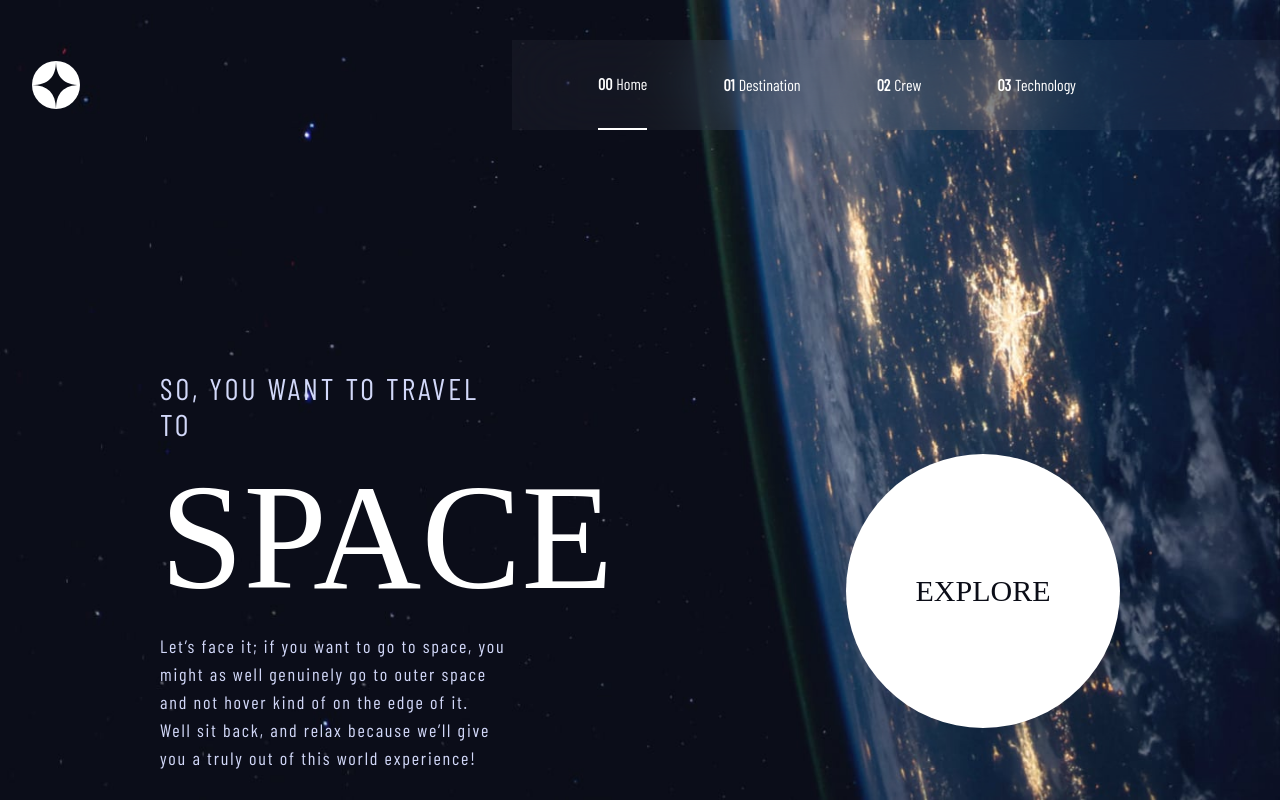
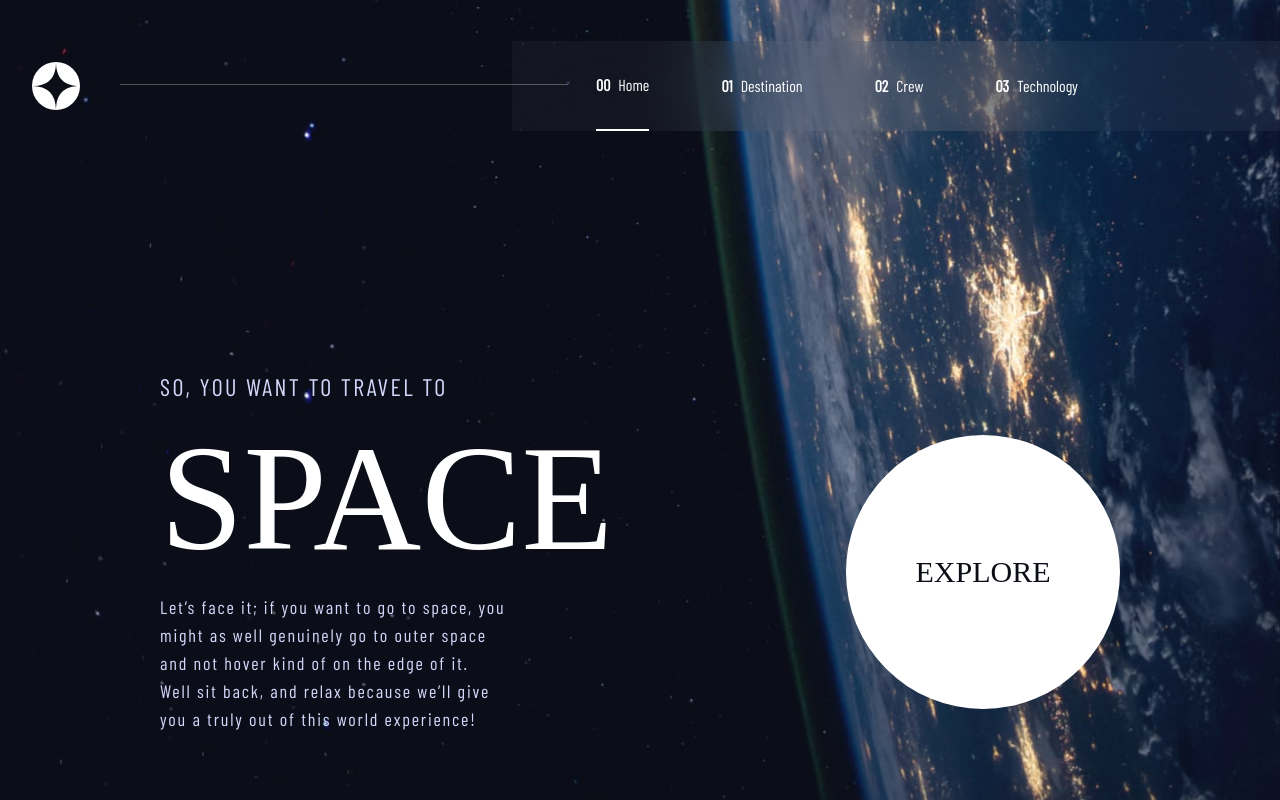
Before and after one commit to ravinduf/space-tourism, a Vue app: page /#/ in a window 1280 px wide. Built offline with nearby package versions, Linux system fonts and the light colour scheme; a web font is replaced by a local one.

Commit message:
fixed font size issue

```diff
--- a/src/components/NavBar.vue
+++ b/src/components/NavBar.vue
@@ -21,6 +21,7 @@ const showDropdown = ref(false)
 </script>
 <template>
   <section class="lg:mt-10 hidden md:block md:mt-0 ">
+    <div class="hidden lg:block relative top-11 left-[120px]  z-10 h-[1px] w-[35%] bg-[#979797]/50"></div>
     <nav class="flex flex-row items-center justify-between h-[90px] ">
       <img class="h-[48px] w-[48px] ml-8" src="../assets/shared/logo.svg" />
 
@@ -101,7 +102,7 @@ const showDropdown = ref(false)
 }
 
 .link--bold {
-  @apply font-bold mr-1
+  @apply font-bold mr-2
 }
 
 .backdrop {
--- a/src/pages/Home.vue
+++ b/src/pages/Home.vue
@@ -3,7 +3,7 @@
 
   <div class="flex flex-col items-center lg:flex-row lg:justify-between lg:w-[75%] lg:mx-auto mt-4 md:mt-20 lg:mt-[30vh]">
     <div class="w-4/5 md:w-[60%] lg:w-[36%] text-center lg:text-left ">
-      <div class="text-base md:text-2xl lg:text-3xl font-barlow text-primaryLightBlue tracking-widest uppercase">So, you want to
+      <div class="text-base md:text-2xl lg:text-[28px ] font-barlow text-primaryLightBlue tracking-widest uppercase">So, you want to
         travel to</div>
       <div class="text-7xl md:text-[150px] font-bellefair uppercase my-4 md:my-5">Space</div>
       <div class="font-barlow text-[15px] lg:text-lg md:text-base text-primaryLightBlue md:tracking-widest">Let’s face it; if you
```
